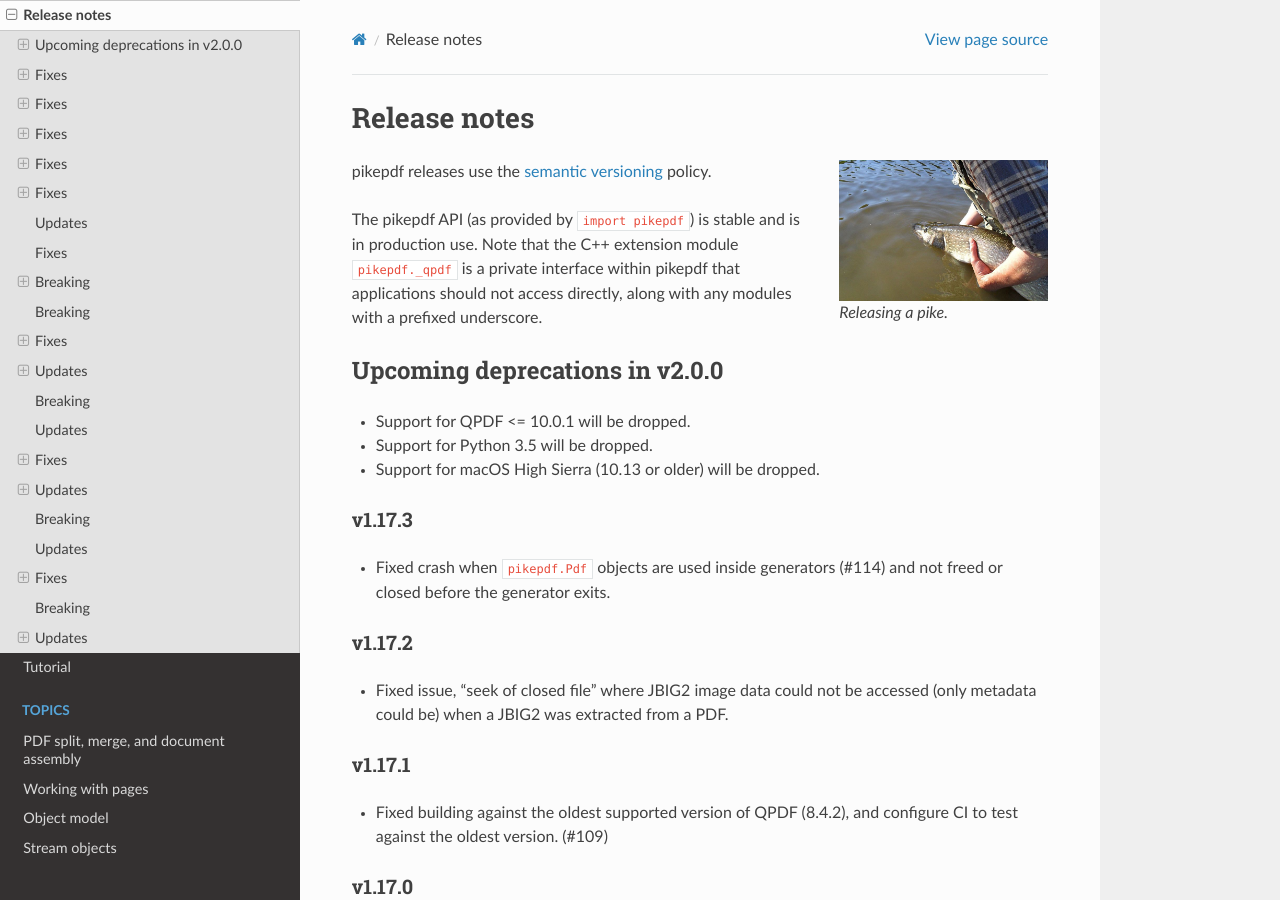
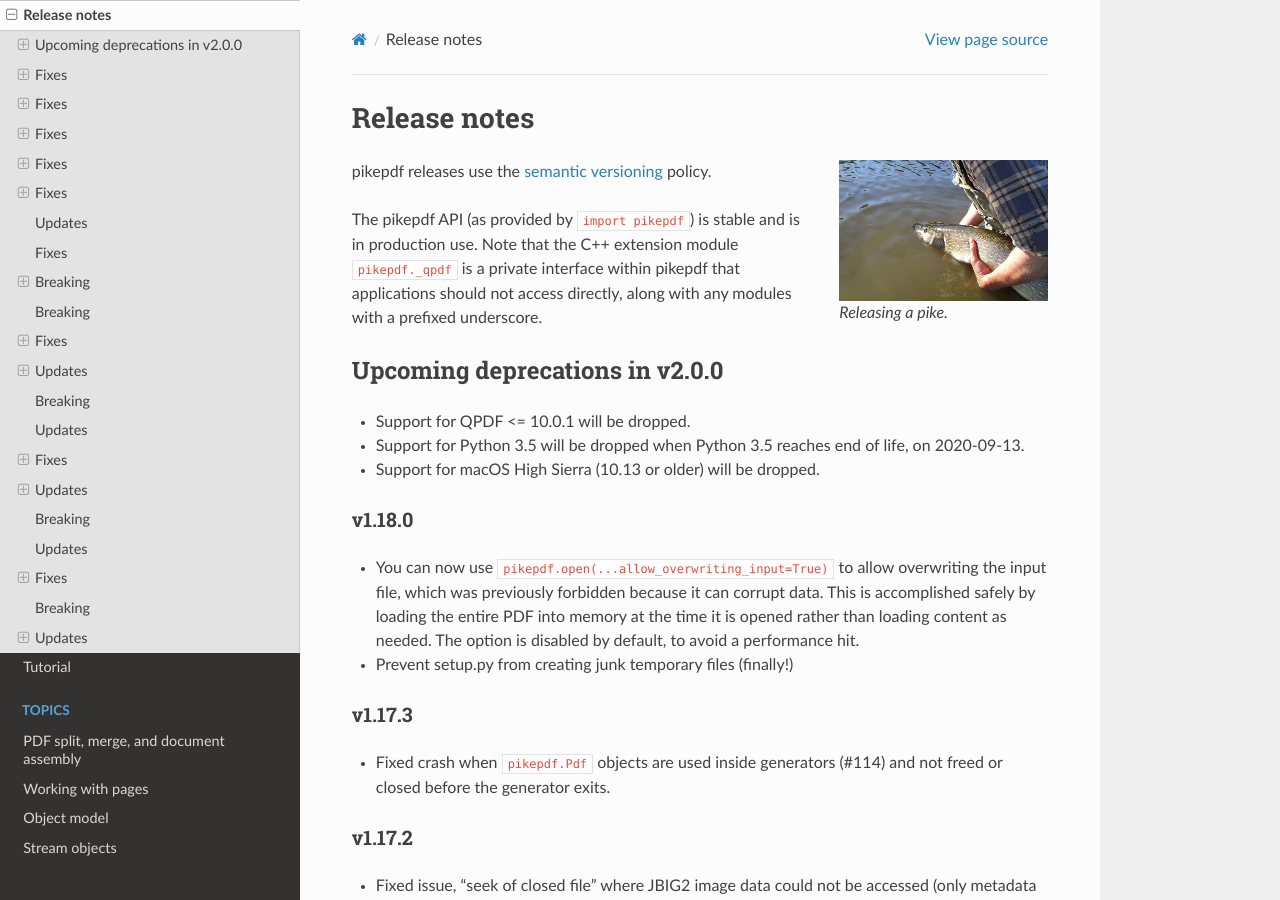
Before and after one commit to pikepdf/pikepdf, a Sphinx documentation site: the page built from docs/release_notes.rst, in a window 1280 px wide and 900 px high. Built offline with Sphinx 7.4.7 and the Read the Docs theme 2.0.0, drawn with Linux system fonts in a browser that asks for light colours; the version number could not be read and is left out.

Commit message:
v1.18.0 release notes

```diff
--- a/docs/release_notes.rst
+++ b/docs/release_notes.rst
@@ -22,8 +22,19 @@ Upcoming deprecations in v2.0.0
 -------------------------------
 
 -  Support for QPDF <= 10.0.1 will be dropped.
--  Support for Python 3.5 will be dropped.
+-  Support for Python 3.5 will be dropped when Python 3.5 reaches end of life,
+   on 2020-09-13.
 -  Support for macOS High Sierra (10.13 or older) will be dropped.
+
+v1.18.0
+=======
+
+-  You can now use ``pikepdf.open(...allow_overwriting_input=True)`` to allow
+   overwriting the input file, which was previously forbidden because it can corrupt
+   data. This is accomplished safely by loading the entire PDF into memory at the
+   time it is opened rather than loading content as needed. The option is disabled by
+   default, to avoid a performance hit.
+-  Prevent setup.py from creating junk temporary files (finally!)
 
 v1.17.3
 =======
```
